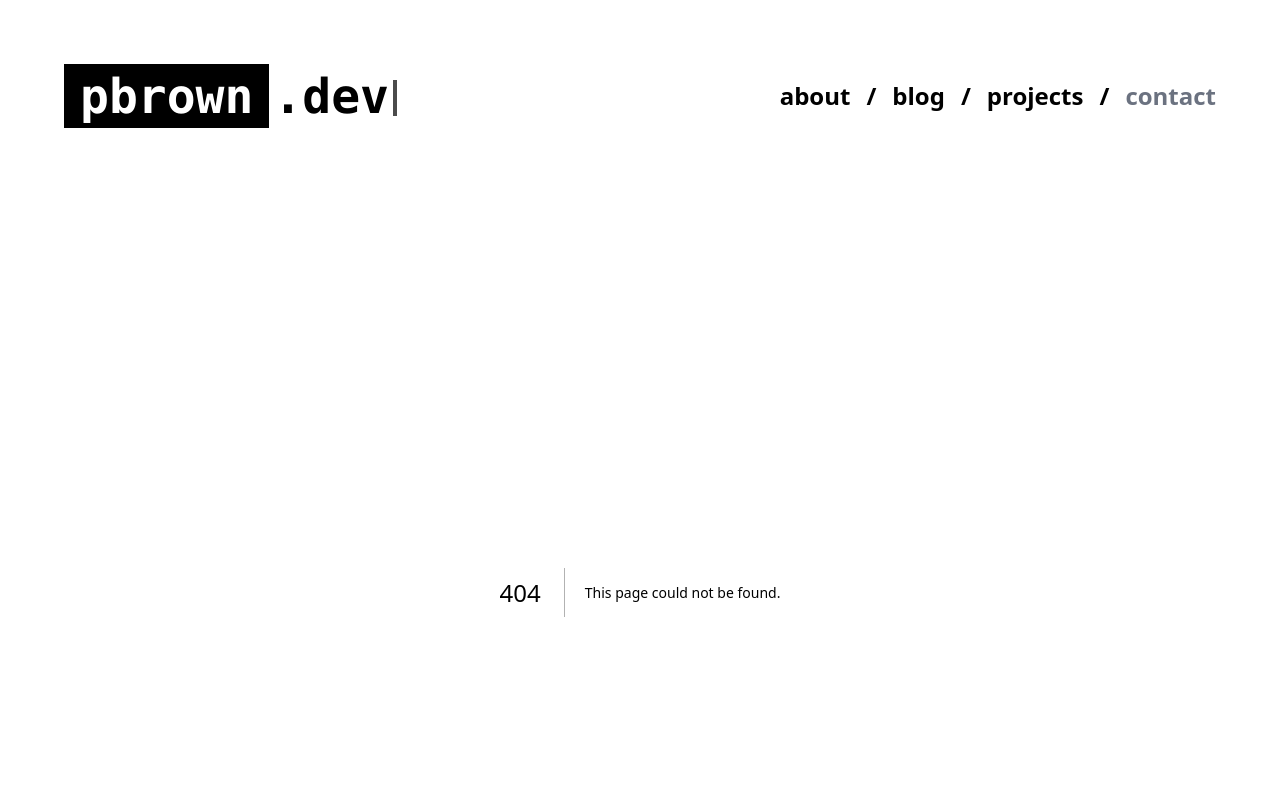
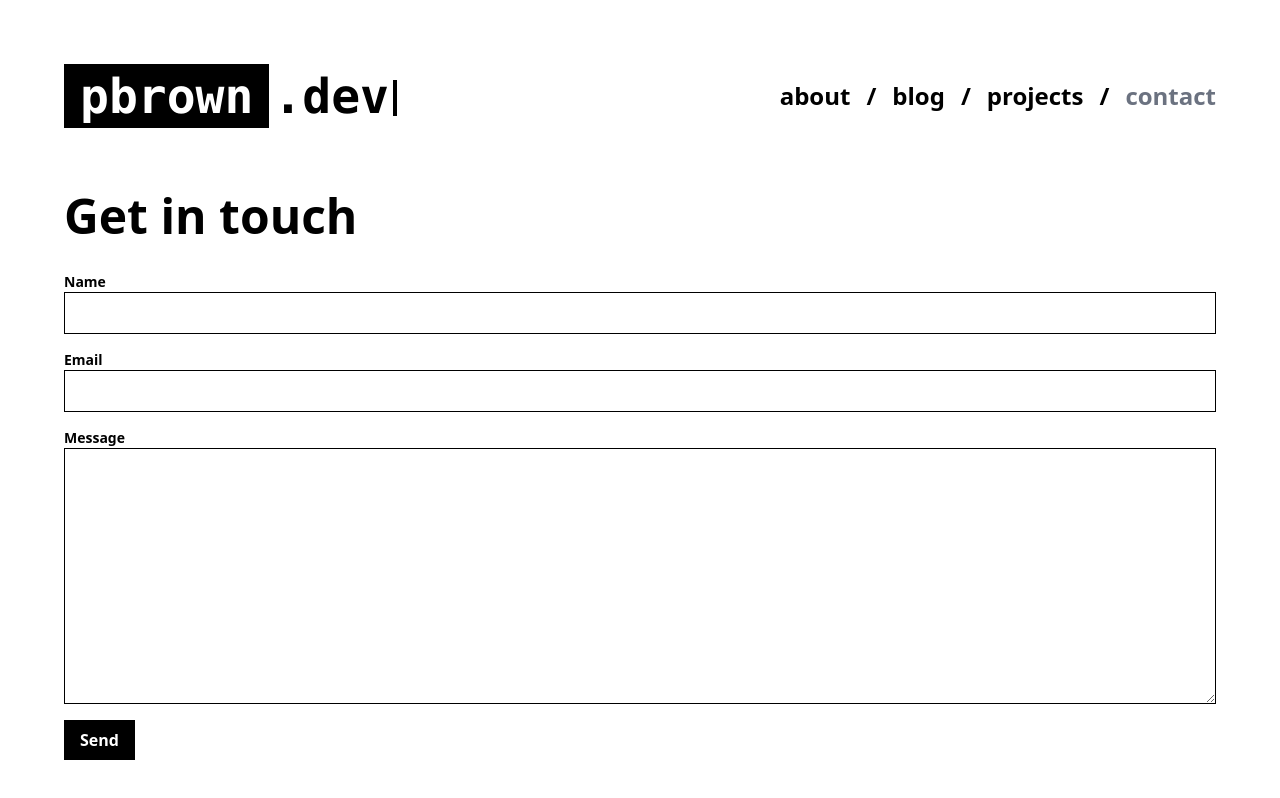
Before and after one commit to parkerbrown98/pbrown-2-next, a Next.js app: page /contact in a window 1280 px wide. Before the commit this address had no page. Shown: the top 798 px of the page. Built offline with nearby package versions, Linux system fonts and the light colour scheme.

Commit message:
Get the contact page sorted out

```diff
--- /dev/null
+++ b/app/contact/page.tsx
@@ -0,0 +1,73 @@
+import { redirect } from "next/navigation";
+import Container from "../components/container";
+import Heading from "../components/heading";
+import { Resend } from "resend";
+
+export default function ContactPage() {
+  async function submit(formData: FormData) {
+    "use server";
+    const message = formData.get("message");
+    const name = formData.get("name");
+    const email = formData.get("email");
+    if (message && name) {
+      const resend = new Resend(process.env.RESEND_API_KEY);
+      resend.emails.send({
+        from: "contact@mail.pbrown.dev",
+        to: "pqtbrown@gmail.com",
+        subject: "Contact Form Submission",
+        html: `
+          <h1>New Contact Form Submission</h1>
+          <p>From: ${name} (${email})</p>
+          <p>Message: ${message}</p>
+        `,
+      });
+    }
+    redirect("/thank-you");
+  }
+
+  return (
+    <Container padTop={false} className="space-y-8">
+      <Heading as="h1">Get in touch</Heading>
+      <form className="space-y-4" action={submit}>
+        <div className="flex flex-col">
+          <label htmlFor="name" className="text-sm font-semibold">
+            Name
+          </label>
+          <input
+            type="text"
+            id="name"
+            name="name"
+            className="border border-black px-4 py-2 outline-none focus:outline-none"
+          />
+        </div>
+        <div className="flex flex-col">
+          <label htmlFor="email" className="text-sm font-semibold">
+            Email
+          </label>
+          <input
+            type="email"
+            id="email"
+            name="email"
+            className="border border-black px-4 py-2 outline-none focus:outline-none"
+          />
+        </div>
+        <div className="flex flex-col">
+          <label htmlFor="message" className="text-sm font-semibold">
+            Message
+          </label>
+          <textarea
+            id="message"
+            name="message"
+            className="border border-black px-4 py-2 h-64 outline-none focus:outline-none"
+          />
+        </div>
+        <button
+          type="submit"
+          className="bg-black text-white font-semibold px-4 py-2"
+        >
+          Send
+        </button>
+      </form>
+    </Container>
+  );
+}
--- /dev/null
+++ b/app/thank-you/page.tsx
@@ -0,0 +1,13 @@
+import BackButton from "../components/back-button";
+import Container from "../components/container";
+import Heading from "../components/heading";
+
+export default function ThankYouPage() {
+  return (
+    <Container padTop={false}>
+      <Heading as="h1">Thank you, stranger.</Heading>
+      <p className="mt-2">Your message has been sent. Maybe one day someone will read these...</p>
+      <BackButton href="/" text="Back to Safety" className="mt-8" />
+    </Container>
+  );
+}
--- a/package.json
+++ b/package.json
@@ -16,7 +16,8 @@
     "moment": "^2.29.4",
     "next": "14.0.1",
     "react": "^18",
-    "react-dom": "^18"
+    "react-dom": "^18",
+    "resend": "^2.0.0"
   },
   "devDependencies": {
     "@tailwindcss/typography": "^0.5.10",
```
Also changed, not shown: 1 other file (tests, documents, lock files or other folders).
